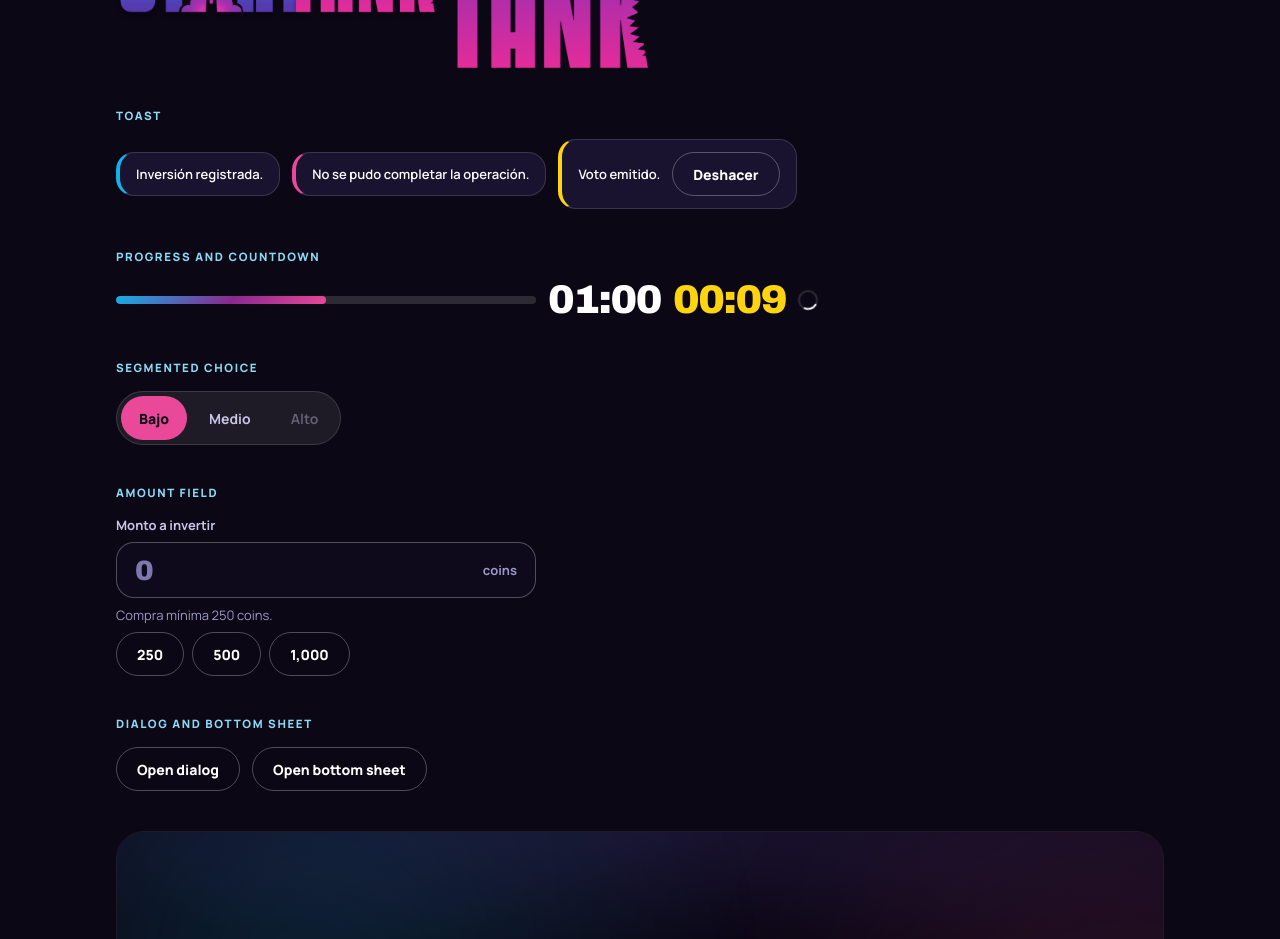
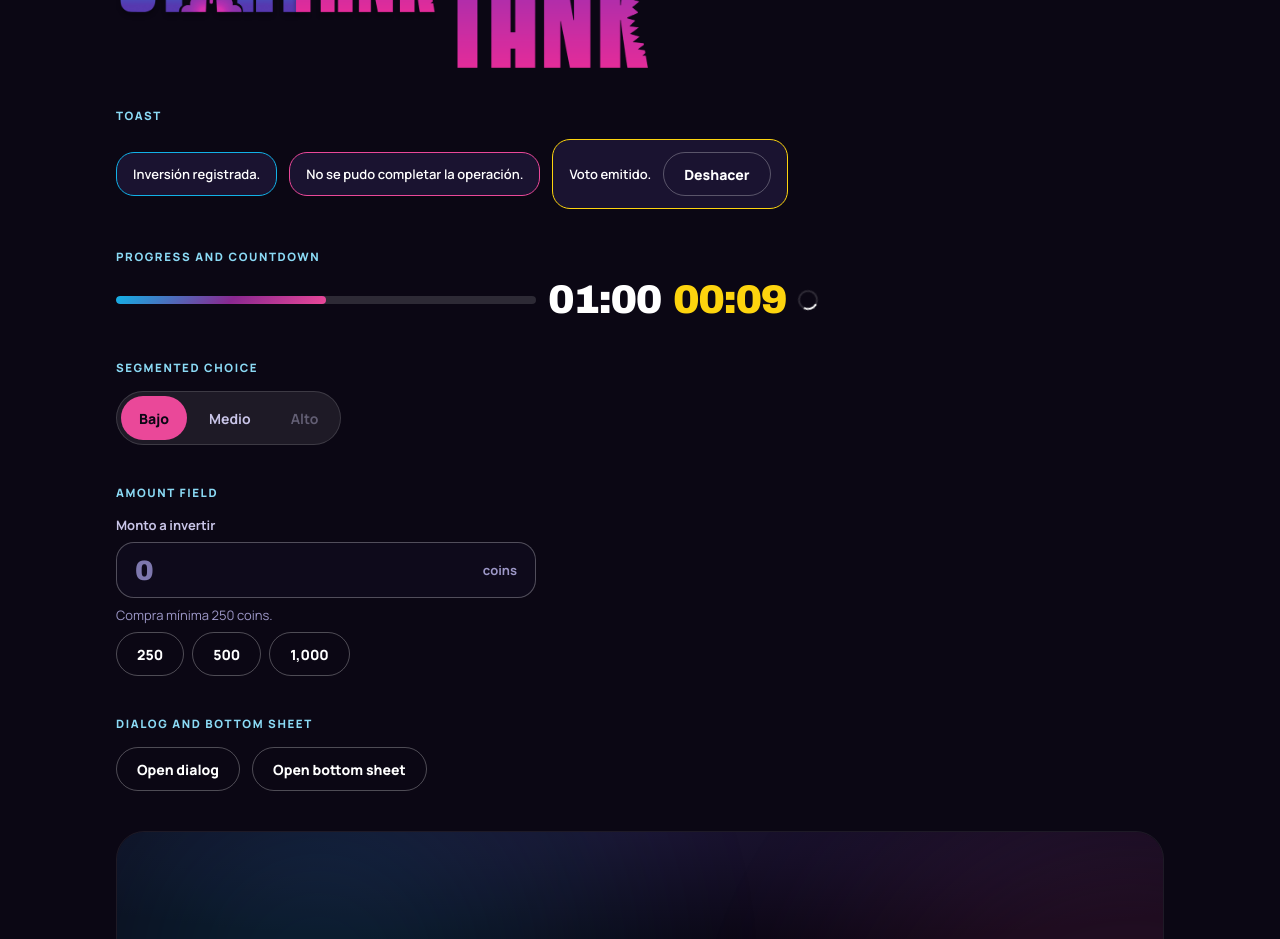
Before and after one commit to hultprize-uni/start-tank-app, a Next.js app: page /design in a window 1280 px wide. Shown: the part 1460-2399 px from the top of the page. Built offline with nearby package versions, Linux system fonts and the light colour scheme.

Commit message:
fix(ui): replace thick side accent with full tone border on toast

```diff
--- a/src/shared/ui/Toast/Toast.module.css
+++ b/src/shared/ui/Toast/Toast.module.css
@@ -6,7 +6,6 @@
   min-height: 44px;
   padding: 12px 16px;
   border: 1px solid var(--line-2);
-  border-left-width: 4px;
   border-radius: var(--r-inner);
   background: var(--st-ink-700);
   color: var(--fg-1);
@@ -26,17 +25,17 @@
 }
 
 .neutral {
-  border-left-color: var(--line-strong);
+  border-color: var(--line-strong);
 }
 
 .positive {
-  border-left-color: var(--positive);
+  border-color: var(--positive);
 }
 
 .negative {
-  border-left-color: var(--negative);
+  border-color: var(--negative);
 }
 
 .warning {
-  border-left-color: var(--warning);
+  border-color: var(--warning);
 }
```
